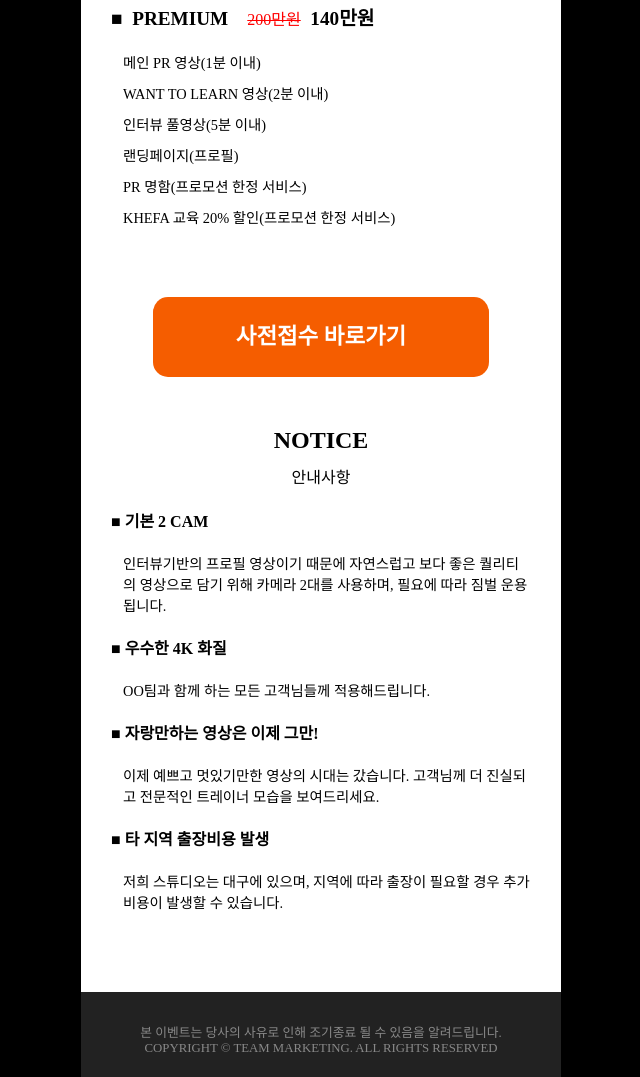
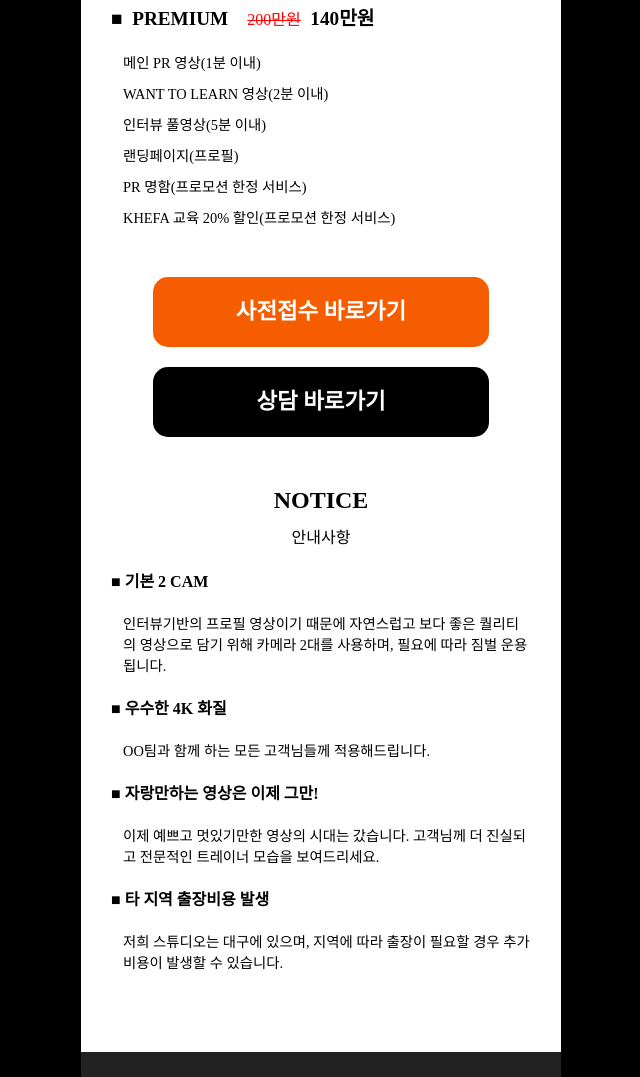
Before and after one commit to teammark10/Promotion, a plain HTML site: page index.html in a window 1280 px wide. Shown: the part 2994-4071 px from the top of the page, without its empty margins (319-959 px from the left). Drawn offline with Linux system fonts and the light colour scheme; a web font is replaced by a local one.

Commit message:
sixth commit

```diff
--- a/css/style.css
+++ b/css/style.css
@@ -149,8 +149,8 @@ span {
 .go_btn {
     width: 80%;
     margin: 0 auto;
-    height: 80px;
-    line-height: 80px;
+    height: 70px;
+    line-height: 70px;
     text-align: center;
     font-size: 1.4rem;
     font-weight: 700 ;
@@ -158,10 +158,14 @@ span {
     background-color: #F55D00;
     color: #ffffff;
     border-radius: 15px;
-    margin-top: 40px;
+    margin-top: 20px;
 }
 
 .st_color {
     color: #F55D00;
     font-family: 'GangwonEduPowerExtraBoldA';
 }
+
+.color_bk {
+    background-color: #000000;
+}
--- a/index.html
+++ b/index.html
@@ -96,6 +96,7 @@
             </ul>
             <div class="box"></div>
             <a href="https://forms.gle/wASFX9drUdiDwJfa7" target="_blank" class="go_btn">사전접수 바로가기</a>
+            <a href="https://pf.kakao.com/_wxaLXG" target="_blank" class="go_btn color_bk">상담 바로가기</a>
             <div class="box"></div>
             <h2 class="sub_title">NOTICE</h2>
             <h3>안내사항</h3>
```
